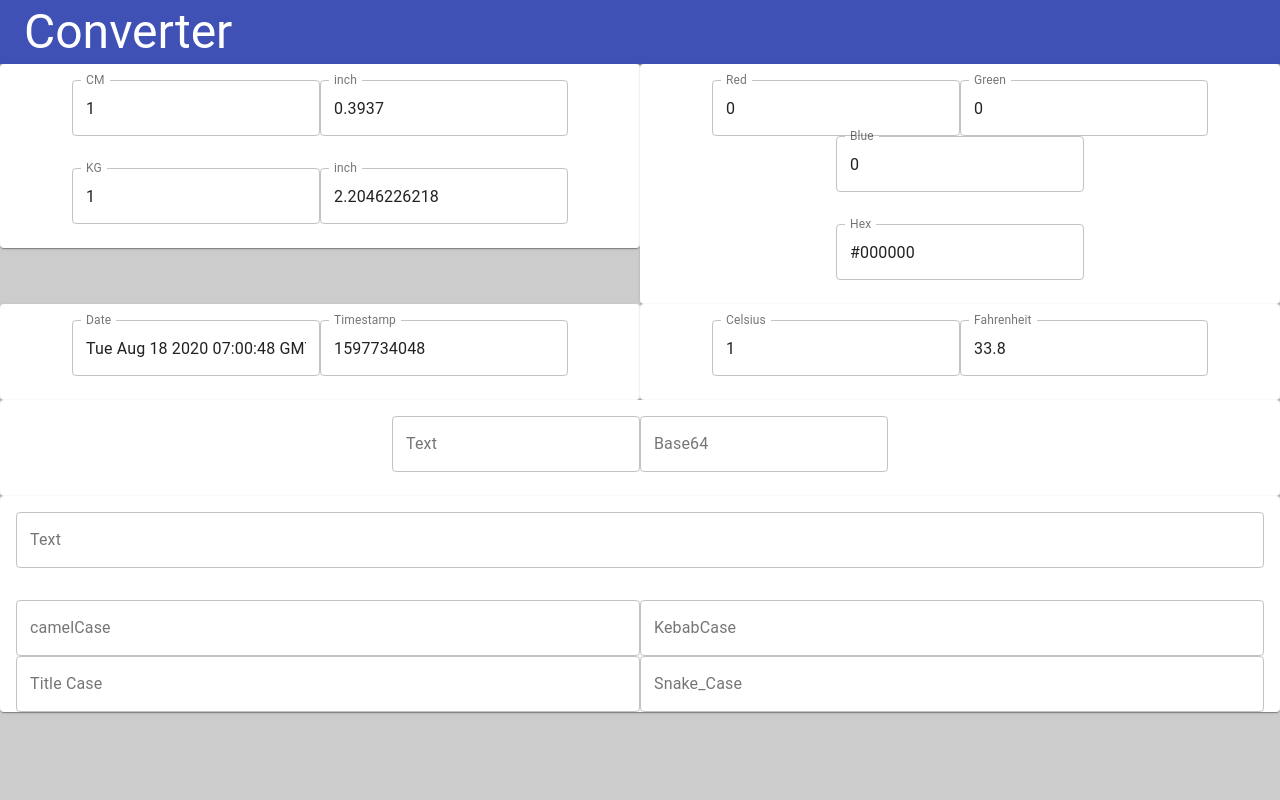
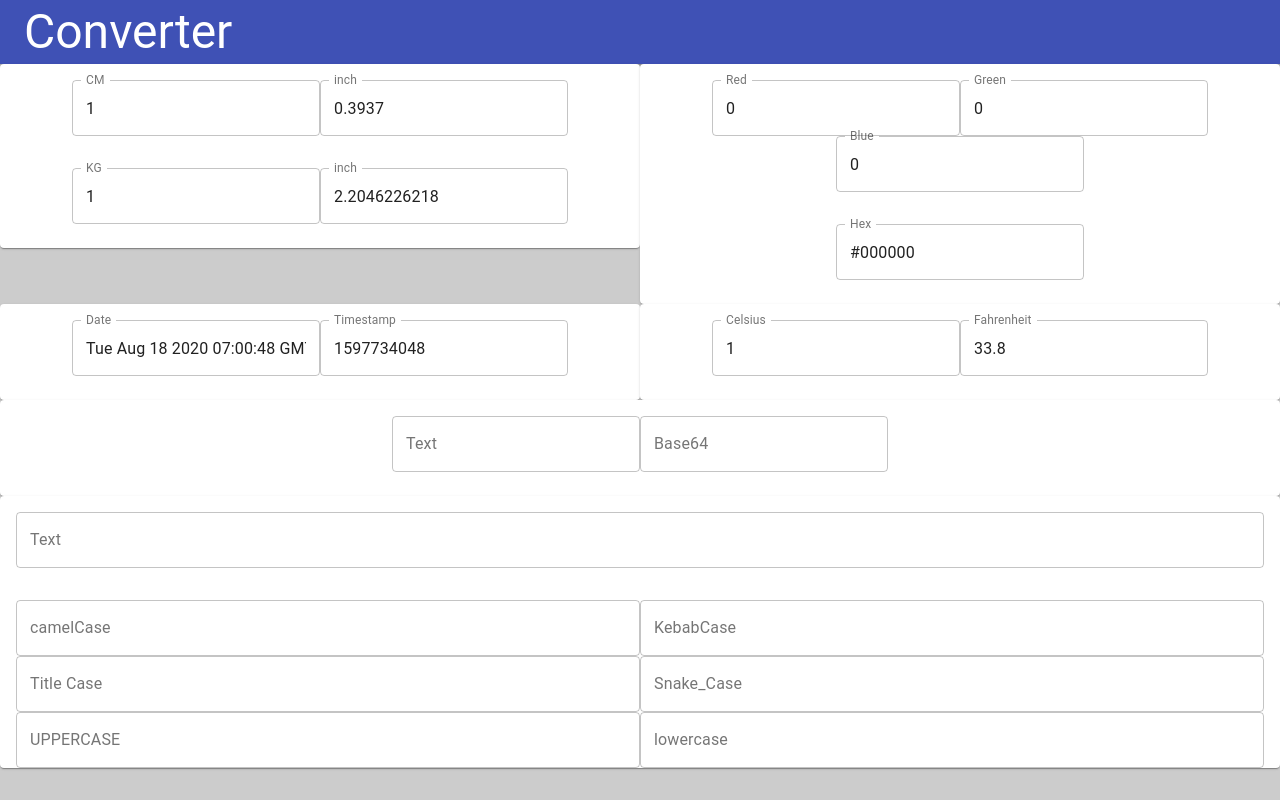
Before and after one commit to LuPoYi/converter, a React (Create React App) app: page / in a window 1280 px wide. Built offline with nearby package versions, Linux system fonts and the light colour scheme.

Commit message:
Add upper and lower case

```diff
--- a/src/components/CamelCase.js
+++ b/src/components/CamelCase.js
@@ -25,6 +25,8 @@ function CamelCase() {
   const [kebabCase, setKebabCase] = useState('')
   const [titleCase, setTitleCase] = useState('')
   const [snakeCase, setSnakeCase] = useState('')
+  const [upperCase, setUpperCase] = useState('')
+  const [lowerCase, setLowerCase] = useState('')
 
   const handleTextChange = (e) => {
     setText(e.target.value)
@@ -32,6 +34,8 @@ function CamelCase() {
     setKebabCase(toKebabCase(e.target.value))
     setTitleCase(toTitleCase(e.target.value))
     setSnakeCase(toSnakeCase(e.target.value))
+    setUpperCase(e.target.value.toUpperCase())
+    setLowerCase(e.target.value.toLowerCase())
   }
 
   const handleCamelCaseChange = (e) => {
@@ -45,6 +49,12 @@ function CamelCase() {
   }
   const handleSnakeCaseChange = (e) => {
     setSnakeCase(e.target.value)
+  }
+  const handleUpperCaseChange = (e) => {
+    setUpperCase(e.target.value)
+  }
+  const handleLowerCaseChange = (e) => {
+    setLowerCase(e.target.value)
   }
 
   function toCamelCase(str) {
@@ -131,6 +141,20 @@ function CamelCase() {
           value={snakeCase}
           className={classes.textField}
         />
+        <TextField
+          label="UPPERCASE"
+          variant="outlined"
+          onChange={handleUpperCaseChange}
+          value={upperCase}
+          className={classes.textField}
+        />
+        <TextField
+          label="lowercase"
+          variant="outlined"
+          onChange={handleLowerCaseChange}
+          value={lowerCase}
+          className={classes.textField}
+        />
       </CardContent>
     </Card>
   )
```
